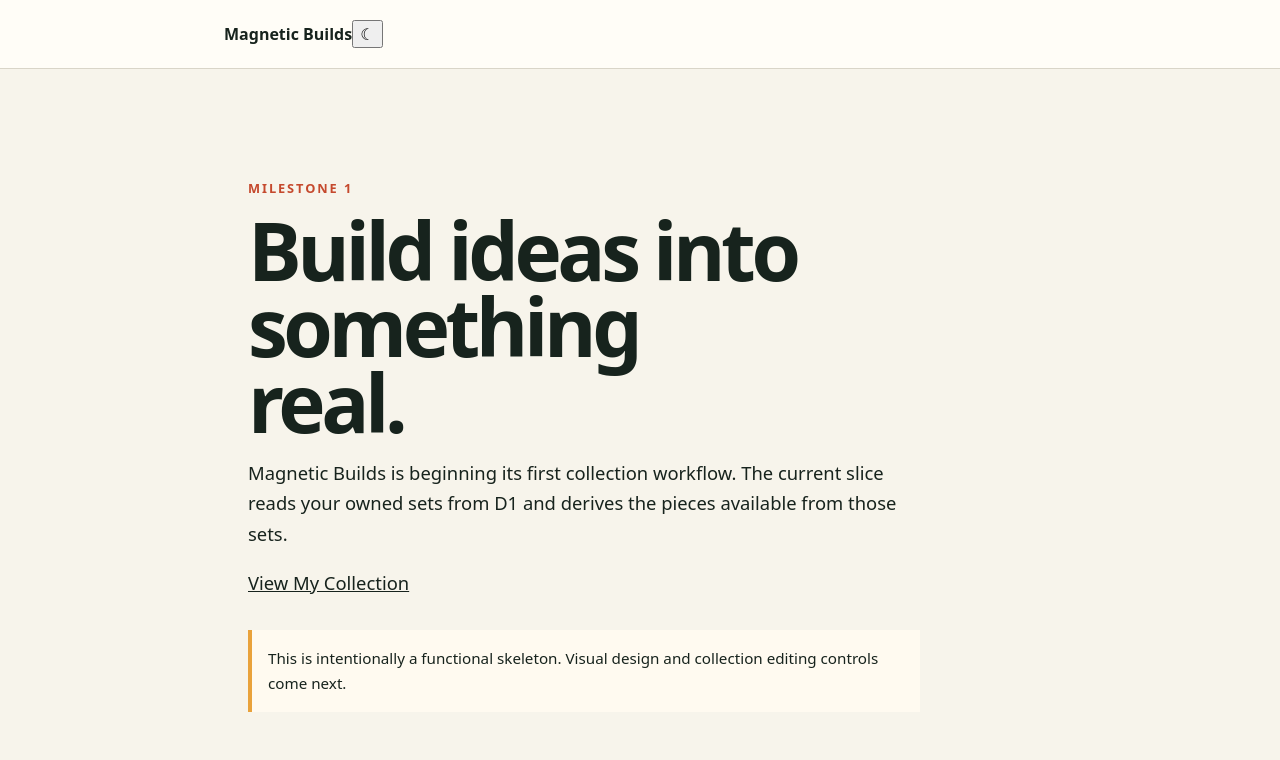
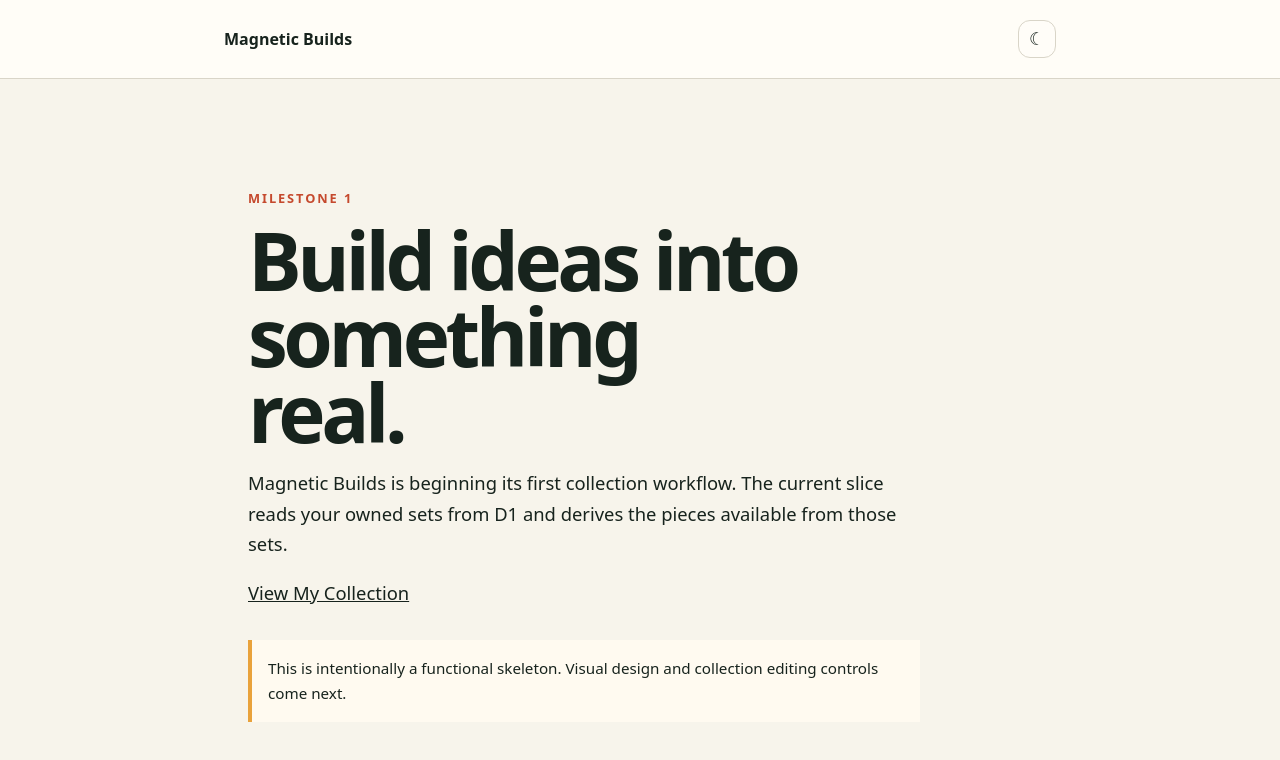
Before and after one commit to kaylasreynolds/magnetic-builds, a Next.js app: page / in a window 1280 px wide. Shown: the top 760 px of the page. Built offline with nearby package versions, Linux system fonts and the light colour scheme.

Commit message:
Add light and dark theme tokens

```diff
--- a/src/app/globals.css
+++ b/src/app/globals.css
@@ -1,14 +1,83 @@
-:root { color-scheme: light; font-family: ui-rounded, system-ui, sans-serif; color: #17231d; background: #f7f4eb; }
+:root {
+  color-scheme: light;
+  font-family: ui-rounded, system-ui, sans-serif;
+  --page-bg: #f7f4eb;
+  --header-bg: #fffdf7;
+  --surface: #fffdf8;
+  --surface-soft: #faf8f1;
+  --surface-muted: #efece3;
+  --surface-note: #fffaf0;
+  --surface-callout: #fff8e9;
+  --surface-icon: #f5d996;
+  --surface-symbol: #f1eee6;
+  --text: #17231d;
+  --text-secondary: #65736b;
+  --text-muted: #718077;
+  --text-soft: #6a776f;
+  --text-faint: #758179;
+  --text-link: #59665f;
+  --accent: #c5492d;
+  --brand: #8b5a45;
+  --border: #d9d5c8;
+  --border-soft: #e4dfd3;
+  --border-card: #e6e1d5;
+  --border-set: #e8e3d7;
+  --border-list: #eee9df;
+  --border-row: #f0ece4;
+  --primary-bg: #17231d;
+  --primary-text: #fffdf8;
+  --tile-green: #4c9a87;
+  --shadow: 0 12px 28px rgba(52, 45, 28, .045);
+  color: var(--text);
+  background: var(--page-bg);
+}
+
+:root[data-theme="dark"] {
+  color-scheme: dark;
+  --page-bg: #111713;
+  --header-bg: #151d18;
+  --surface: #18211b;
+  --surface-soft: #1d2720;
+  --surface-muted: #263029;
+  --surface-note: #22251d;
+  --surface-callout: #262318;
+  --surface-icon: #574a28;
+  --surface-symbol: #26312a;
+  --text: #f2f5f0;
+  --text-secondary: #b8c4bc;
+  --text-muted: #a8b5ad;
+  --text-soft: #afbbb3;
+  --text-faint: #9fada4;
+  --text-link: #bdc8c1;
+  --accent: #f08365;
+  --brand: #d7a18b;
+  --border: #354239;
+  --border-soft: #344138;
+  --border-card: #3a473e;
+  --border-set: #39463d;
+  --border-list: #303c34;
+  --border-row: #2d3831;
+  --primary-bg: #f1f4ef;
+  --primary-text: #17231d;
+  --tile-green: #72c2ad;
+  --shadow: 0 12px 28px rgba(0, 0, 0, .18);
+}
+
 * { box-sizing: border-box; }
-body { margin: 0; }
+html { background: var(--page-bg); }
+body { margin: 0; background: var(--page-bg); color: var(--text); }
 a { color: inherit; }
 button, input { font: inherit; }
-header { padding: 1.25rem max(1.5rem, calc((100vw - 52rem) / 2)); border-bottom: 1px solid #d9d5c8; background: #fffdf7; }
+header { padding: 1.25rem max(1.5rem, calc((100vw - 52rem) / 2)); border-bottom: 1px solid var(--border); background: var(--header-bg); }
+.site-header-inner { display: flex; align-items: center; justify-content: space-between; gap: 1rem; max-width: 52rem; margin: 0 auto; }
+.theme-toggle { display: grid; place-items: center; width: 2.4rem; height: 2.4rem; padding: 0; border: 1px solid var(--border); border-radius: .75rem; background: var(--surface); color: var(--text); cursor: pointer; font-size: 1.1rem; line-height: 1; }
+.theme-toggle:hover { background: var(--surface-soft); }
+.theme-toggle:focus-visible { outline: 3px solid color-mix(in srgb, var(--accent) 45%, transparent); outline-offset: 2px; }
 main { max-width: 52rem; margin: 0 auto; padding: 6rem 1.5rem; }
 h1 { max-width: 12ch; margin: .25rem 0 1rem; font-size: clamp(2.6rem, 7vw, 5rem); line-height: .95; letter-spacing: -.055em; }
 p { max-width: 42rem; font-size: 1.15rem; line-height: 1.65; }
-.eyebrow { color: #c5492d; font-size: .8rem; font-weight: 800; letter-spacing: .15em; text-transform: uppercase; }
-.note { margin-top: 2rem; padding: 1rem; border-left: 4px solid #e9a23b; background: #fffaf0; font-size: .95rem; }
+.eyebrow { color: var(--accent); font-size: .8rem; font-weight: 800; letter-spacing: .15em; text-transform: uppercase; }
+.note { margin-top: 2rem; padding: 1rem; border-left: 4px solid #e9a23b; background: var(--surface-note); font-size: .95rem; }
 
 .collection-shell { display: grid; gap: 1.05rem; }
 .collection-shell h1 { max-width: none; margin: 0 0 .35rem; font-size: clamp(2rem, 8.5vw, 3.5rem); font-weight: 900; letter-spacing: -.06em; }
@@ -17,51 +86,51 @@ p { max-width: 42rem; font-size: 1.15rem; line-height: 1.65; }
 .collection-shell h3 { margin-bottom: .25rem; font-size: .96rem; line-height: 1.18; }
 .collection-shell p { font-size: .92rem; line-height: 1.45; }
 .collection-hero { display: grid; gap: .8rem; padding-bottom: .15rem; }
-.collection-subtitle { margin-bottom: 0; color: #65736b; }
+.collection-subtitle { margin-bottom: 0; color: var(--text-secondary); }
 .collection-stats { display: grid; grid-template-columns: repeat(3, minmax(0, 1fr)); gap: .5rem; }
-.stat-card { display: grid; gap: .05rem; min-width: 0; padding: .7rem .45rem; border: 1px solid #e6e1d5; border-radius: .9rem; background: #fffdf8; text-align: center; }
+.stat-card { display: grid; gap: .05rem; min-width: 0; padding: .7rem .45rem; border: 1px solid var(--border-card); border-radius: .9rem; background: var(--surface); text-align: center; }
 .stat-card strong { font-size: 1.15rem; }
-.stat-card span { color: #718077; font-size: .66rem; font-weight: 700; text-transform: uppercase; letter-spacing: .055em; }
+.stat-card span { color: var(--text-muted); font-size: .66rem; font-weight: 700; text-transform: uppercase; letter-spacing: .055em; }
 .primary-action, .secondary-action { min-height: 2.8rem; display: inline-flex; align-items: center; justify-content: center; border-radius: .85rem; font-weight: 800; text-decoration: none; }
-.primary-action { width: 100%; border: 0; padding: .72rem .9rem; background: #17231d; color: #fffdf8; }
-.primary-action:disabled { opacity: 1; cursor: default; background: #17231d; color: #fffdf8; }
-.secondary-action { width: fit-content; border: 1px solid #d9d5c8; padding: .7rem .9rem; background: #fffdf8; }
-.collection-section { border: 1px solid #e4dfd3; border-radius: 1.2rem; background: #fffdf8; padding: .95rem; box-shadow: 0 12px 28px rgba(52, 45, 28, .045); }
+.primary-action { width: 100%; border: 0; padding: .72rem .9rem; background: var(--primary-bg); color: var(--primary-text); }
+.primary-action:disabled { opacity: 1; cursor: default; background: var(--primary-bg); color: var(--primary-text); }
+.secondary-action { width: fit-content; border: 1px solid var(--border); padding: .7rem .9rem; background: var(--surface); color: var(--text); }
+.collection-section { border: 1px solid var(--border-soft); border-radius: 1.2rem; background: var(--surface); padding: .95rem; box-shadow: var(--shadow); }
 .section-heading-row, .piece-group-heading { display: flex; align-items: end; justify-content: space-between; gap: 1rem; }
-.section-kicker { margin-bottom: .15rem !important; color: #c5492d; font-size: .66rem !important; font-weight: 800; letter-spacing: .1em; text-transform: uppercase; }
+.section-kicker { margin-bottom: .15rem !important; color: var(--accent); font-size: .66rem !important; font-weight: 800; letter-spacing: .1em; text-transform: uppercase; }
 .owned-sets-section { margin-top: .1rem; }
 .set-card-scroller { display: grid; grid-auto-flow: column; grid-auto-columns: minmax(12rem, 84%); gap: .7rem; margin: .75rem -.95rem -.1rem; padding: 0 .95rem .25rem; overflow-x: auto; scroll-snap-type: x proximity; scrollbar-width: none; }
 .set-card-scroller::-webkit-scrollbar { display: none; }
-.set-card { display: grid; grid-template-columns: 4.25rem 1fr; gap: .7rem; align-items: center; min-height: 6.4rem; padding: .72rem; border: 1px solid #e8e3d7; border-radius: .9rem; background: #faf8f1; scroll-snap-align: start; }
-.set-art { position: relative; height: 4.25rem; border-radius: .7rem; background: #efece3; overflow: hidden; }
+.set-card { display: grid; grid-template-columns: 4.25rem 1fr; gap: .7rem; align-items: center; min-height: 6.4rem; padding: .72rem; border: 1px solid var(--border-set); border-radius: .9rem; background: var(--surface-soft); scroll-snap-align: start; }
+.set-art { position: relative; height: 4.25rem; border-radius: .7rem; background: var(--surface-muted); overflow: hidden; }
 .tile { position: absolute; display: block; border: 3px solid currentColor; background: color-mix(in srgb, currentColor 18%, transparent); opacity: .85; }
 .tile-square { width: 1.8rem; height: 1.8rem; left: .55rem; bottom: .55rem; color: #d46642; transform: rotate(-8deg); }
 .tile-triangle { width: 0; height: 0; right: .5rem; top: .5rem; border-left: 1rem solid transparent; border-right: 1rem solid transparent; border-bottom: 1.8rem solid #e4a33d; background: transparent; }
-.tile-small { width: 1.4rem; height: 1.4rem; right: .65rem; bottom: .55rem; color: #4c9a87; transform: rotate(9deg); }
+.tile-small { width: 1.4rem; height: 1.4rem; right: .65rem; bottom: .55rem; color: var(--tile-green); transform: rotate(9deg); }
 .set-card-copy { min-width: 0; }
 .set-card-copy h3 { display: -webkit-box; overflow: hidden; -webkit-box-orient: vertical; -webkit-line-clamp: 3; }
-.set-card-copy p { margin-bottom: 0; color: #6b776f; font-size: .76rem; }
-.set-brand { margin-bottom: .2rem !important; color: #8b5a45 !important; font-weight: 800; text-transform: uppercase; letter-spacing: .06em; font-size: .62rem !important; }
-.build-callout { display: grid; grid-template-columns: auto 1fr; gap: .75rem; align-items: start; background: #fff8e9; }
-.build-callout p:last-child { margin-bottom: 0; color: #667169; }
-.build-icon { display: grid; place-items: center; width: 2.25rem; height: 2.25rem; border-radius: .75rem; background: #f5d996; font-size: .95rem; }
+.set-card-copy p { margin-bottom: 0; color: var(--text-soft); font-size: .76rem; }
+.set-brand { margin-bottom: .2rem !important; color: var(--brand) !important; font-weight: 800; text-transform: uppercase; letter-spacing: .06em; font-size: .62rem !important; }
+.build-callout { display: grid; grid-template-columns: auto 1fr; gap: .75rem; align-items: start; background: var(--surface-callout); }
+.build-callout p:last-child { margin-bottom: 0; color: var(--text-soft); }
+.build-icon { display: grid; place-items: center; width: 2.25rem; height: 2.25rem; border-radius: .75rem; background: var(--surface-icon); font-size: .95rem; }
 .collection-details { display: grid; gap: .7rem; }
-.collection-details p { margin-bottom: 0; color: #6a776f; }
+.collection-details p { margin-bottom: 0; color: var(--text-soft); }
 .collection-empty { align-content: start; min-height: 60vh; }
-.collection-helper { color: #6a776f; font-size: .86rem !important; }
-.back-link { width: fit-content; color: #59665f; font-size: .9rem; font-weight: 800; text-decoration: none; }
+.collection-helper { color: var(--text-soft); font-size: .86rem !important; }
+.back-link { width: fit-content; color: var(--text-link); font-size: .9rem; font-weight: 800; text-decoration: none; }
 .inventory-header { display: grid; gap: .35rem; }
 .piece-groups { display: grid; gap: .85rem; }
-.piece-group { border: 1px solid #e4dfd3; border-radius: 1.15rem; background: #fffdf8; overflow: hidden; }
+.piece-group { border: 1px solid var(--border-soft); border-radius: 1.15rem; background: var(--surface); overflow: hidden; }
 .piece-group-heading { padding: 1rem 1rem .8rem; }
 .piece-group-heading h2 { margin-bottom: 0; }
 .piece-group-heading > strong { font-size: 1.4rem; }
-.piece-list { border-top: 1px solid #eee9df; }
+.piece-list { border-top: 1px solid var(--border-list); }
 .piece-row { display: grid; grid-template-columns: 2.2rem 1fr auto; gap: .75rem; align-items: center; padding: .8rem 1rem; }
-.piece-row + .piece-row { border-top: 1px solid #f0ece4; }
-.piece-symbol { display: grid; place-items: center; width: 2.2rem; height: 2.2rem; border-radius: .7rem; background: #f1eee6; color: #4c9a87; font-size: 1.2rem; }
+.piece-row + .piece-row { border-top: 1px solid var(--border-row); }
+.piece-symbol { display: grid; place-items: center; width: 2.2rem; height: 2.2rem; border-radius: .7rem; background: var(--surface-symbol); color: var(--tile-green); font-size: 1.2rem; }
 .piece-row-copy, .piece-count { display: grid; gap: .1rem; }
-.piece-row-copy span, .piece-count span { color: #758179; font-size: .75rem; }
+.piece-row-copy span, .piece-count span { color: var(--text-faint); font-size: .75rem; }
 .piece-count { justify-items: end; }
 
 @media (max-width: 36rem) {
```
